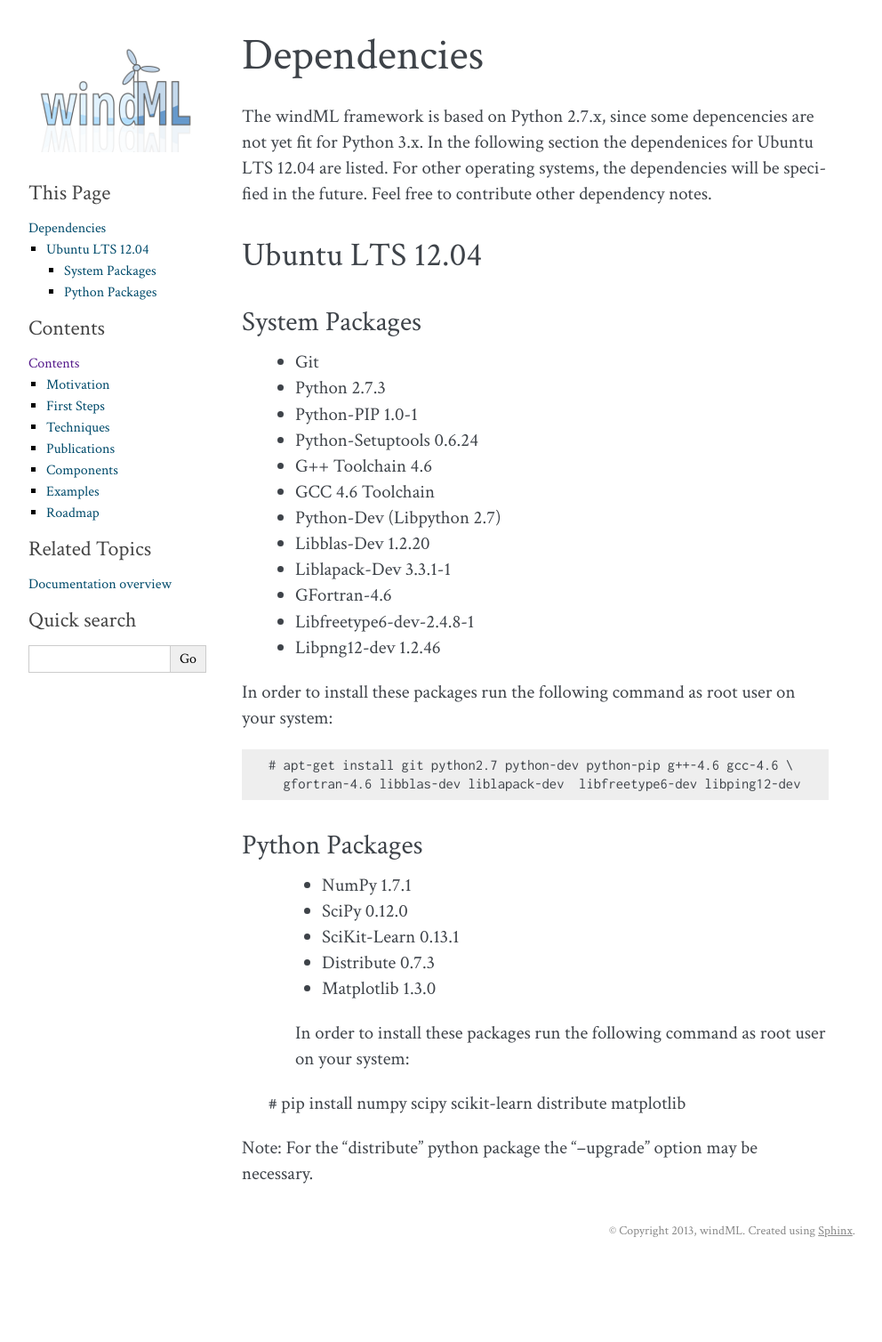
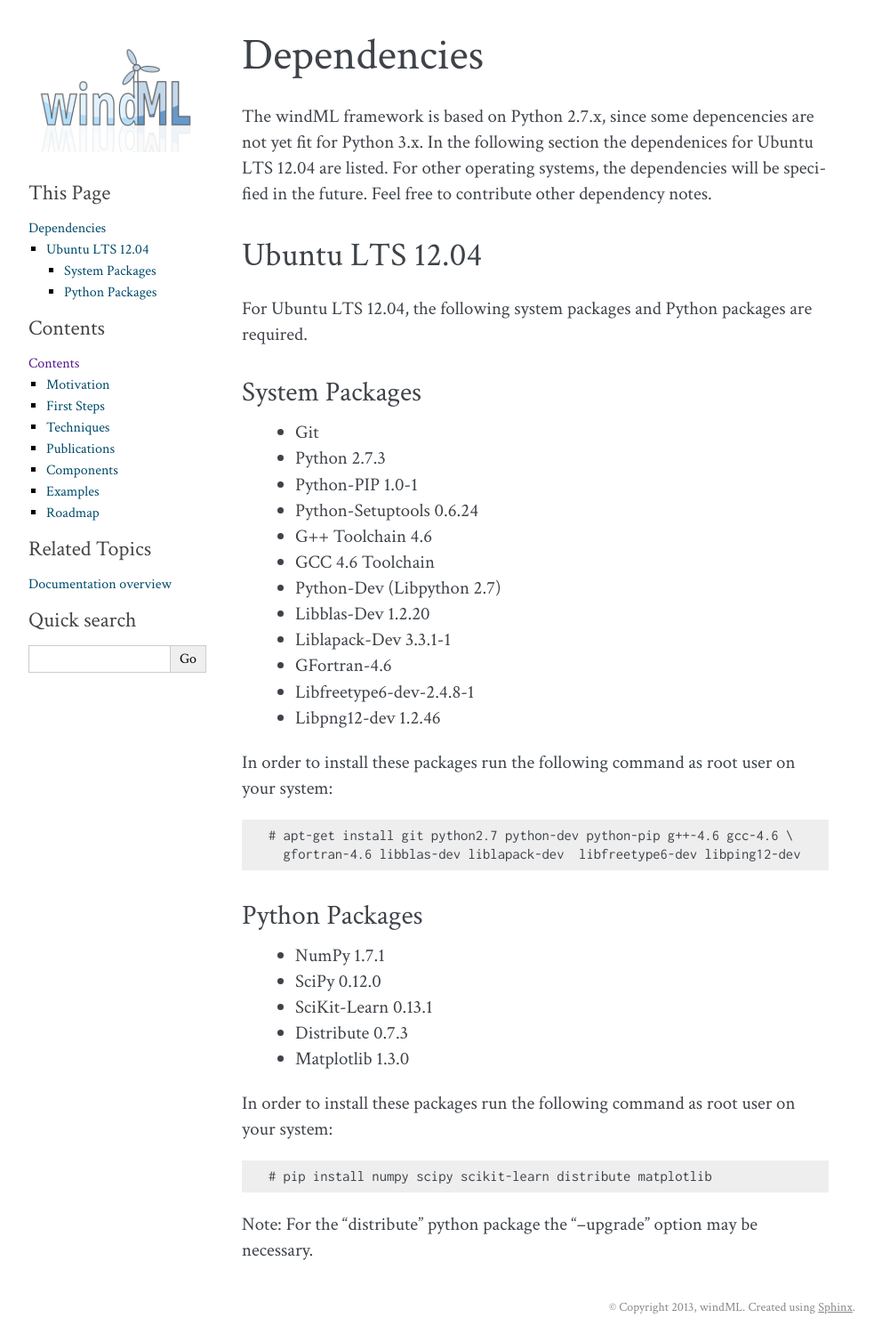
Before and after one commit to cigroup-ol/windml, a Sphinx documentation site: the page built from doc/dependencies.rst, in a window 1280 px wide. Shown: the whole page at 89% size, without its empty margins (148-1140 px from the left). Built offline with Sphinx 7.4.7, drawn with Linux system fonts in a browser that asks for light colours; formulas are drawn with MathJax 3; comment, search, counter and statistics services are not loaded; before the commit the page ends 1422 px from its top, so only the background shows below that.

Commit message:
enhanced dependency text

```diff
--- a/doc/dependencies.rst
+++ b/doc/dependencies.rst
@@ -10,6 +10,8 @@
 
 Ubuntu LTS 12.04
 ----------------
+
+For Ubuntu LTS 12.04, the following system packages and Python packages are required.
 
 .. highlight:: none
 
@@ -43,7 +45,7 @@
     * Distribute 0.7.3
     * Matplotlib 1.3.0
 
-    In order to install these packages run the following command as root user on your system: ::
+In order to install these packages run the following command as root user on your system: ::
 
   # pip install numpy scipy scikit-learn distribute matplotlib
 
```
